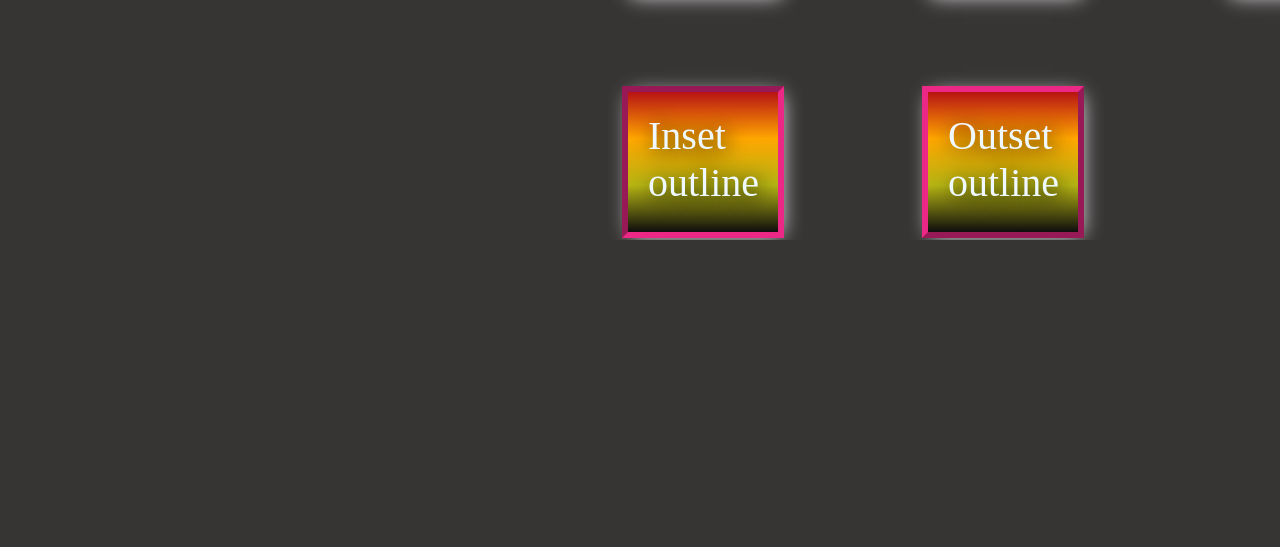
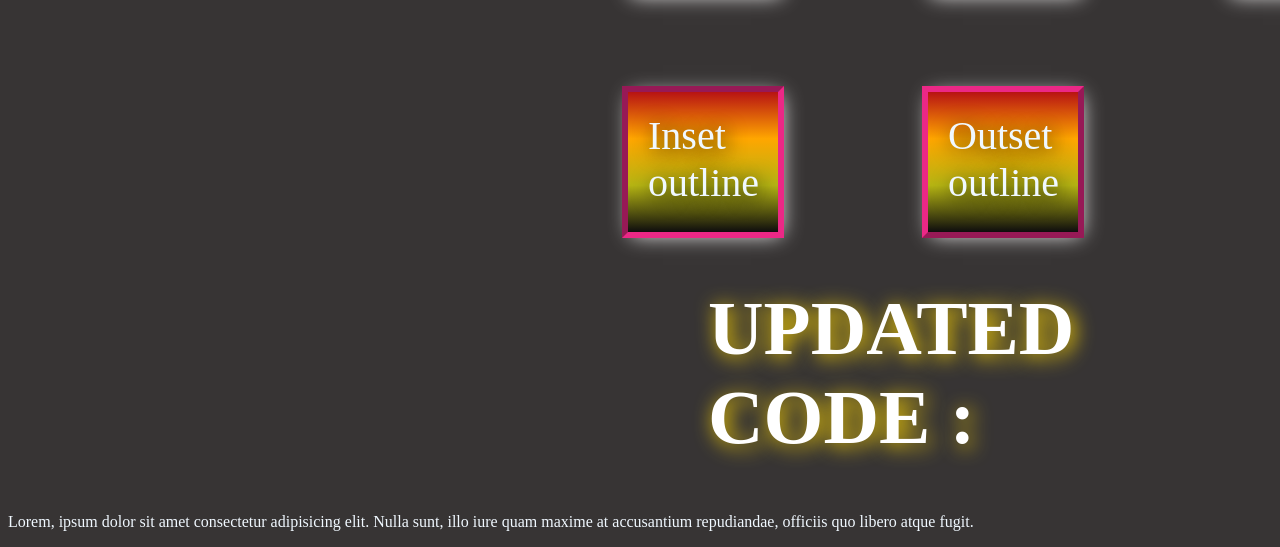
Before and after one commit to AasmaNoor123/Css-outlines, a plain HTML site: page index.html in a window 1280 px wide. Shown: the part 616-1163 px from the top of the page. Before the commit the page ends 856 px from the top, so only its background shows below. Drawn offline with Linux system fonts and the light colour scheme.

Commit message:
first-commit

```diff
--- a/index.html
+++ b/index.html
@@ -19,5 +19,8 @@
     <div class="six">Ridge outline</div>
     <div class="seven"> Inset outline</div>
     <div class="eight">Outset outline</div></div>
+
+    <h1>UPDATED CODE :</h1>
+    <p>Lorem, ipsum dolor sit amet consectetur adipisicing elit. Nulla sunt, illo iure quam maxime at accusantium repudiandae, officiis quo libero atque fugit.</p>
 </body>
 </html>
```
